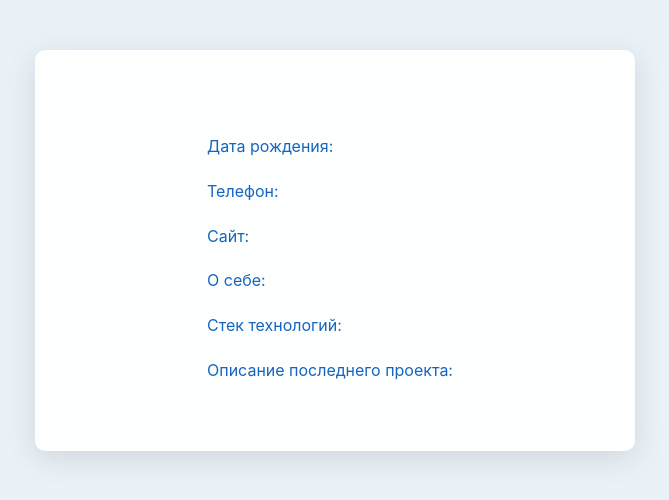
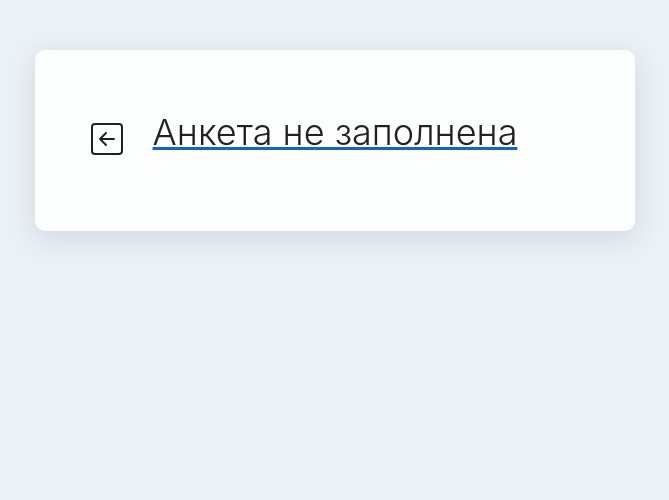
Before and after one commit to leteli/react-form, a React (Create React App) app: page /info in a window 1280 px wide. Shown: the top 500 px of the page, without its empty margins (305-974 px from the left). Built offline with nearby package versions, Linux system fonts and the light colour scheme.

Commit message:
Implement ui for not filled form

```diff
--- a/src/components/FilledForm.jsx
+++ b/src/components/FilledForm.jsx
@@ -1,12 +1,21 @@
+import Layout from './Layout.jsx';
+import ReturnButton from './ReturnButton.jsx';
+import formStyles from '../styles/Form.module.css';
 import styles from '../styles/FilledForm.module.css';
-import Layout from './Layout.jsx';
 import layout from '../styles/Layout.module.css';
 
 const FilledForm = (props) => {
   const { name, surname, birthday, phone, website, personal, techStack, lastProject } = props.state;
   return (
     <Layout>
-      <h1 className={layout.title}>{`${name.value} ${surname.value}`}</h1>
+      <div className={formStyles.contentHeader}>
+        <ReturnButton />
+        { name.value !== ''
+        ? <h1 className={layout.title}>{`${name.value} ${surname.value}`}</h1>
+        : <h1 className={layout.title}>Анкета не заполнена</h1>
+        }
+      </div>
+      { name.value !== '' && (
         <div>
           <p className={styles.field}><span>Дата рождения:</span>{birthday.value}</p>
           <p className={styles.field}><span>Телефон:</span>{phone.value}</p>
@@ -15,6 +24,7 @@ const FilledForm = (props) => {
           <p className={styles.field}><span>Стек технологий:</span>{techStack.value}</p>
           <p className={styles.field}><span>Описание последнего проекта:</span>{lastProject.value}</p>
         </div>
+      )}
     </Layout>
   );
 };
```
Lines whose indentation alone changed are shown as unchanged.
